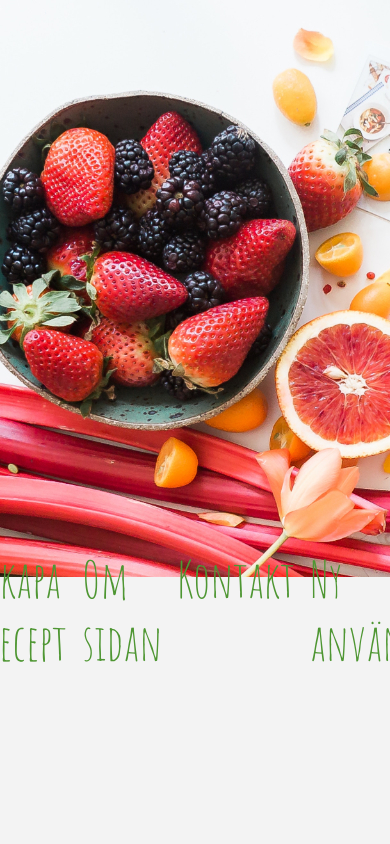
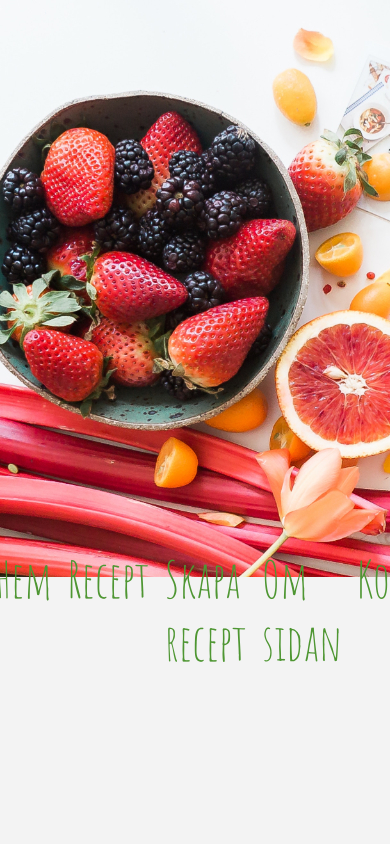
Before and after one commit to codesis/mern_project, a React (Create React App) app in the folder client/: page /loggain in a window 390 px wide. Shown: the top 844 px of the page. Built offline with nearby package versions, Linux system fonts and the light colour scheme.

Commit message:
trying change

```diff
--- a/client/src/App.css
+++ b/client/src/App.css
@@ -1,9 +1,13 @@
-/* @media only screen and (max-width: 600px) {
-  body, .navbar, img.header {
-    max-width:400px;
-    height:auto;
-  } testing if this changes the view
-} */
+@media only screen and (max-width: 600px) {
+
+  body,
+  .navbar,
+  img.header {
+    max-width: 400px;
+    height: auto;
+  }
+}
+
 body {
   background-color: rgb(243, 243, 243);
   font-family: -apple-system, BlinkMacSystemFont, "Segoe UI", "Roboto", "Oxygen",
--- a/client/src/components/home/home.css
+++ b/client/src/components/home/home.css
@@ -1,28 +1,33 @@
 .content {
     max-width: 1000px;
+    height: auto;
     margin: auto;
     padding: 10px;
     text-align: center;
     color: #636b46;
 }
+
 .welc {
     font-size: 30px;
 }
+
 .header {
     color: #636b46;
     position: relative;
     text-align: center;
 }
+
 .header img {
     height: 350px;
 }
+
 .search {
     display: -ms-flexbox;
     display: flex;
     -ms-flex-pack: center;
-        justify-content: center;
+    justify-content: center;
     -ms-flex-align: center;
-        align-items: center;
+    align-items: center;
     padding: 15px;
     position: absolute;
     top: 45%;
@@ -37,27 +42,35 @@ input[type=search] {
     width: 160px;
     transition: ease-in-out, width .35s ease-in-out;
 }
+
 select {
     height: 50px;
     font-size: 20px;
     margin-right: 4px;
     color: #636b46;
 }
+
 button {
     height: 50px;
     width: 60px;
     border-radius: 5px 0px 0px 5px;
 }
+
 i {
     color: #cda34f;
     font-size: 18px;
 }
-input:focus, select:focus, button:focus {
+
+input:focus,
+select:focus,
+button:focus {
     outline: none;
 }
+
 input[type=search]:focus {
     width: 300px;
 }
+
 .gallery-home {
     display: inline-block;
     margin: 7px 7px;
```
